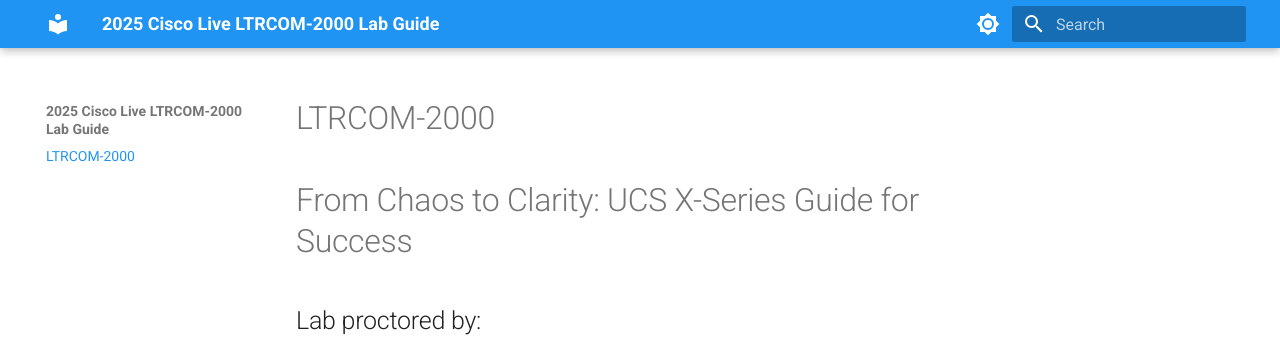
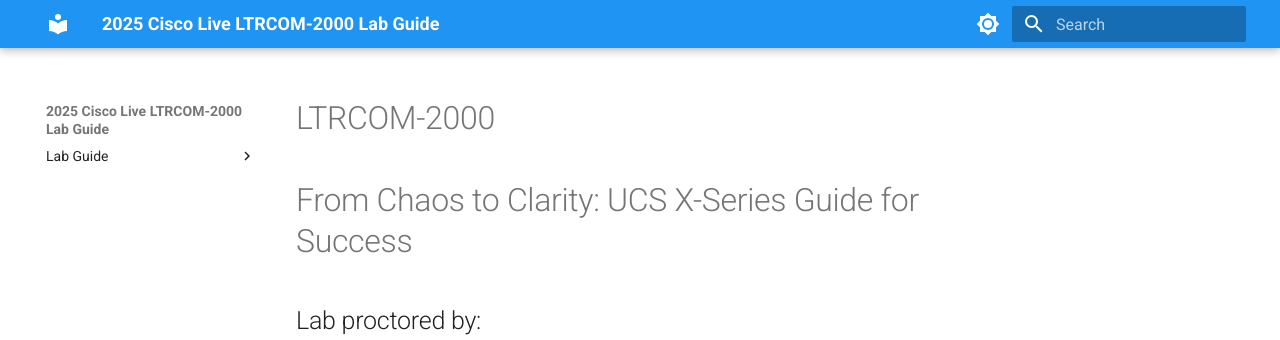
Before and after one commit to nmortari/LTRCOM-2000, an MkDocs documentation site: the page built from docs/index.md, in a window 1280 px wide. Shown: the top 340 px of the page. Built offline with MkDocs 1.6.1 and Material for MkDocs 9.7.7, drawn with Linux system fonts in a browser that asks for light colours; some of the changed lines change nothing that is shown.

Commit message:
Added page navigation

```diff
--- a/mkdocs.yml
+++ b/mkdocs.yml
@@ -55,3 +55,12 @@
   - pymdownx.tasklist:
       custom_checkbox: true
   - pymdownx.tilde
+
+nav:
+  - Lab Guide:
+    - Disclaimer: disclaimer.md
+    - Scenario: scenario.md
+    - Network Diagram: NetworkDiagram.md
+    - Connecting to the Lab Components:
+      - labcomponents/ConnectToIntersight.md
+      - labcomponents/CommandPalleteUserLabel.md
```
